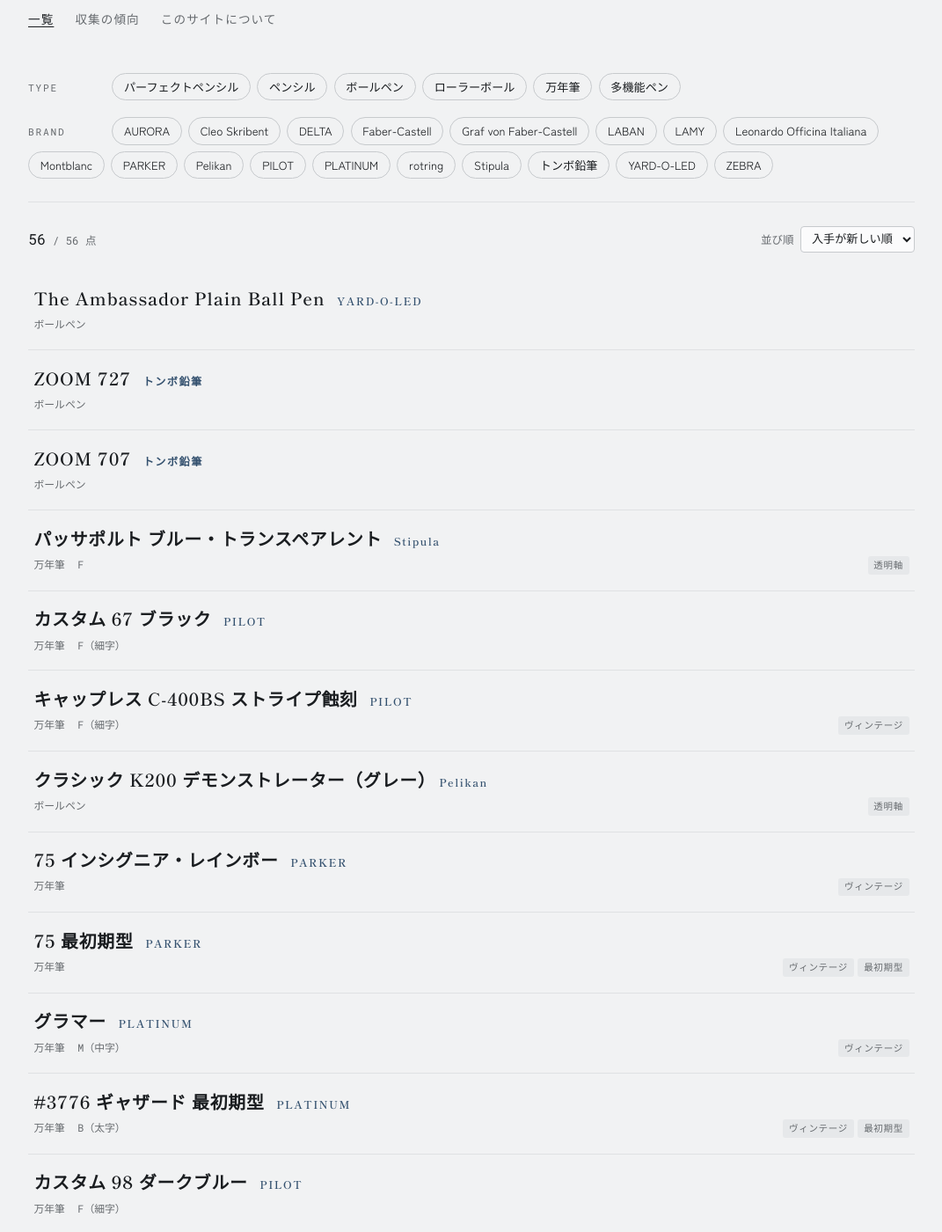
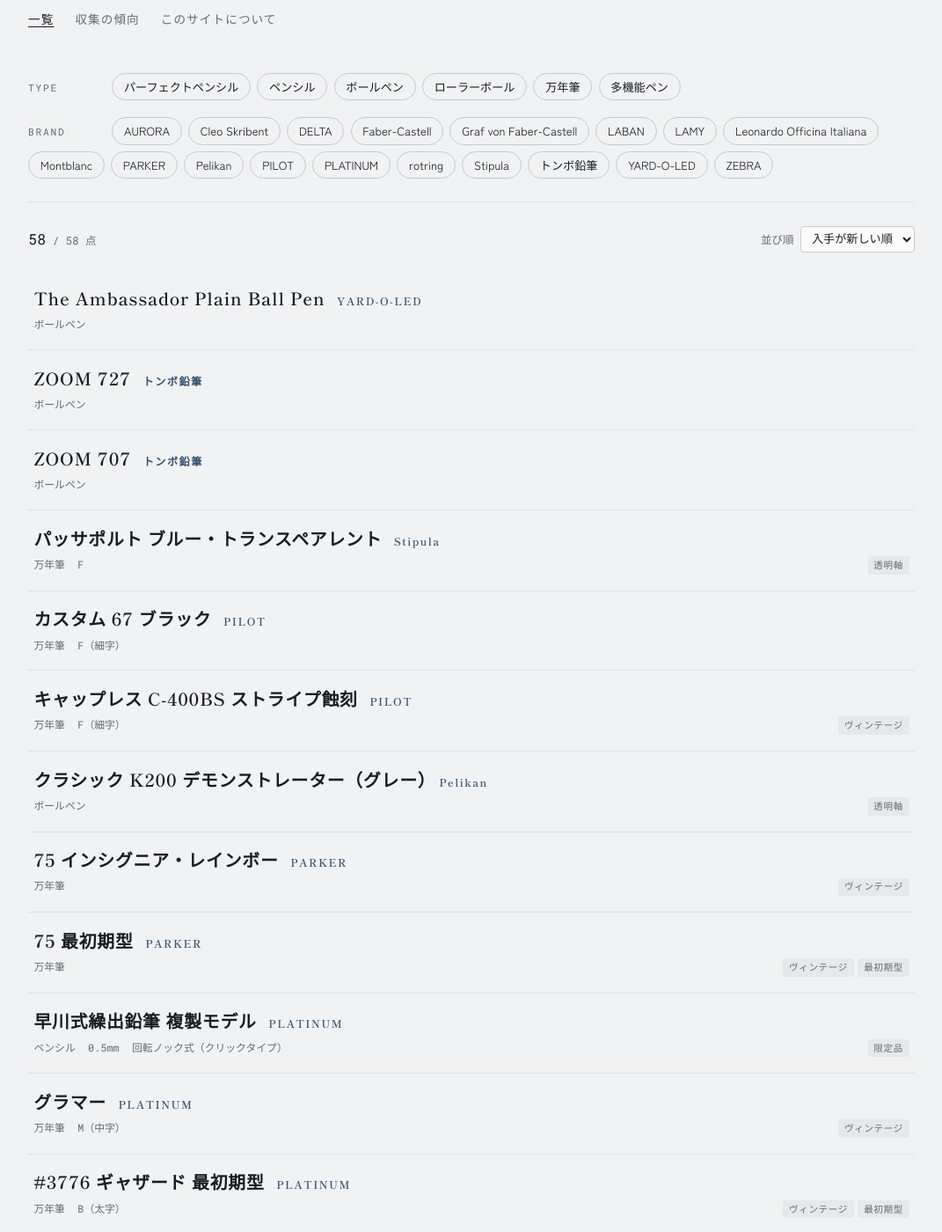
Before and after one commit to mono121/penpocket, a Jekyll site: the page built from index.html, in a window 1280 px wide and 1400 px high, scrolled down 243 px. Shown: the whole window at 88% size, without its empty margins (104-1175 px from the left). Built offline with Jekyll 4.4.1, drawn with Linux system fonts in a browser that asks for light colours; some of the changed text lies outside the part shown.

Commit message:
Restore 2 missing pens and fix baseurl for GitHub Pages
The imported archive was missing pilot-grance-shareholder-2017 and
platinum-hayakawa-replica-m15000; the collection is 58 pens, not 56.

baseurl was empty, so every asset, nav link and pens.json resolved to
mono121.github.io root instead of /penpocket/ and 404'd, leaving the
published site unstyled and non-functional.

Co-Authored-By: Claude Opus 5 <noreply@anthropic.com>

```diff
--- a/_config.yml
+++ b/_config.yml
@@ -3,8 +3,8 @@ description: 万年筆・ボールペン・シャープペンシルの収集記
 lang: ja
 
 # GitHub Pages で公開する場合はリポジトリ名に合わせる
-# 例: https://<user>.github.io/pen-collection/ なら baseurl: "/pen-collection"
-baseurl: ""
+# 公開先: https://mono121.github.io/penpocket/
+baseurl: "/penpocket"
 url: ""
 
 collections:
--- /dev/null
+++ b/_pens/platinum-hayakawa-replica-m15000.md
@@ -0,0 +1,23 @@
+---
+title: 早川式繰出鉛筆 複製モデル
+brand: platinum
+type: ペンシル
+acquired: 2025
+line_width: 0.5
+limited: 5,000本
+tags:
+- 限定品
+mechanism: 回転ノック式（クリックタイプ）
+body: 真鍮・銀メッキ
+accessories:
+- 特製桐箱
+- 取扱説明書
+- クリーニングクロス
+custom_fields:
+- label: 品番
+  value: M-15000
+- label: 発売日
+  value: 2025年2月14日
+- label: 復刻対象
+  value: 1915年製 早川式繰出鉛筆
+---
```
Also changed, not shown: _pens/pilot-grance-shareholder-2017.md (added, +15 -0 lines), README.md.
